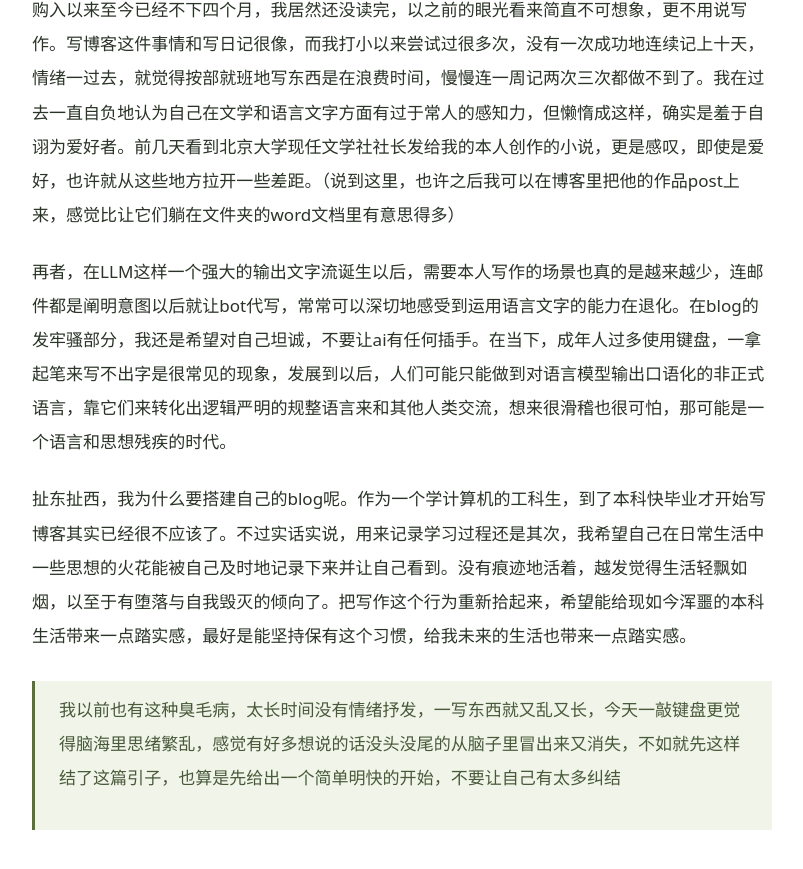
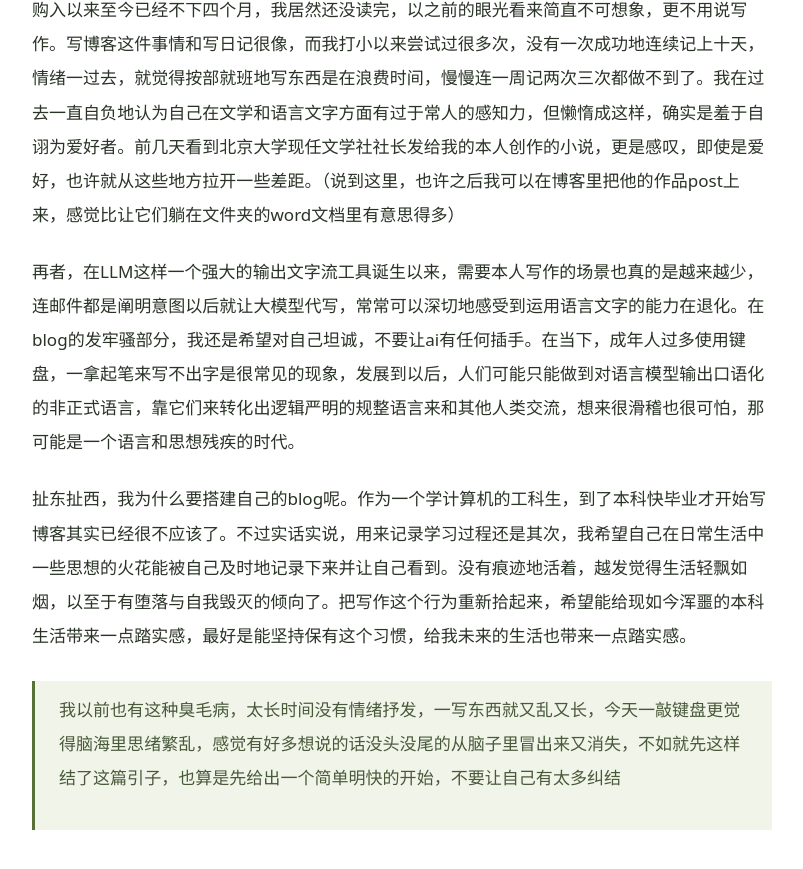
Before and after one commit to Synreri/synreri.github.io, a Jekyll site: the page built from _posts/2026-10-01-begin.md, in a window 1280 px wide and 900 px high, scrolled down 785 px. Shown: the top 869 px of the window, without its empty margins (238-1041 px from the left). Built offline with Jekyll 4.4.1, drawn with Linux system fonts in a browser that asks for light colours.

Commit message:
Update 2026-10-01-begin.md

```diff
--- a/_posts/2026-10-01-begin.md
+++ b/_posts/2026-10-01-begin.md
@@ -14,7 +14,7 @@
 
 阅读和写作在我的认识里是人用来规训自己的很好手段，我到底有多长时间没有认真阅读，认真写作了呢。上次读书应该是在来北京的飞机上读鲁迅的故事新编，薄薄的一本小册子，从在北大书店购入以来至今已经不下四个月，我居然还没读完，以之前的眼光看来简直不可想象，更不用说写作。写博客这件事情和写日记很像，而我打小以来尝试过很多次，没有一次成功地连续记上十天，情绪一过去，就觉得按部就班地写东西是在浪费时间，慢慢连一周记两次三次都做不到了。我在过去一直自负地认为自己在文学和语言文字方面有过于常人的感知力，但懒惰成这样，确实是羞于自诩为爱好者。前几天看到北京大学现任文学社社长发给我的本人创作的小说，更是感叹，即使是爱好，也许就从这些地方拉开一些差距。（说到这里，也许之后我可以在博客里把他的作品post上来，感觉比让它们躺在文件夹的word文档里有意思得多）
 
-再者，在LLM这样一个强大的输出文字流诞生以后，需要本人写作的场景也真的是越来越少，连邮件都是阐明意图以后就让bot代写，常常可以深切地感受到运用语言文字的能力在退化。在blog的发牢骚部分，我还是希望对自己坦诚，不要让ai有任何插手。在当下，成年人过多使用键盘，一拿起笔来写不出字是很常见的现象，发展到以后，人们可能只能做到对语言模型输出口语化的非正式语言，靠它们来转化出逻辑严明的规整语言来和其他人类交流，想来很滑稽也很可怕，那可能是一个语言和思想残疾的时代。
+再者，在LLM这样一个强大的输出文字流工具诞生以来，需要本人写作的场景也真的是越来越少，连邮件都是阐明意图以后就让大模型代写，常常可以深切地感受到运用语言文字的能力在退化。在blog的发牢骚部分，我还是希望对自己坦诚，不要让ai有任何插手。在当下，成年人过多使用键盘，一拿起笔来写不出字是很常见的现象，发展到以后，人们可能只能做到对语言模型输出口语化的非正式语言，靠它们来转化出逻辑严明的规整语言来和其他人类交流，想来很滑稽也很可怕，那可能是一个语言和思想残疾的时代。
 
 扯东扯西，我为什么要搭建自己的blog呢。作为一个学计算机的工科生，到了本科快毕业才开始写博客其实已经很不应该了。不过实话实说，用来记录学习过程还是其次，我希望自己在日常生活中一些思想的火花能被自己及时地记录下来并让自己看到。没有痕迹地活着，越发觉得生活轻飘如烟，以至于有堕落与自我毁灭的倾向了。把写作这个行为重新拾起来，希望能给现如今浑噩的本科生活带来一点踏实感，最好是能坚持保有这个习惯，给我未来的生活也带来一点踏实感。
 
```
